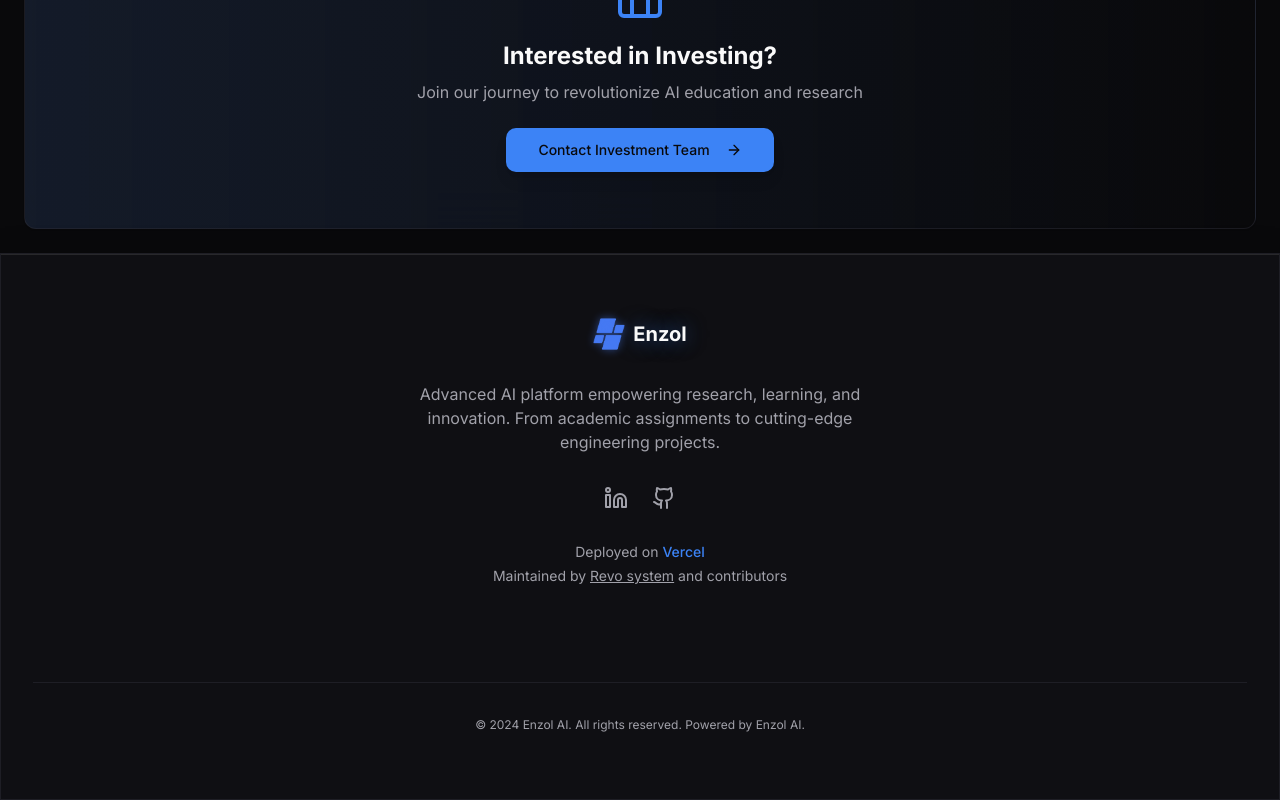
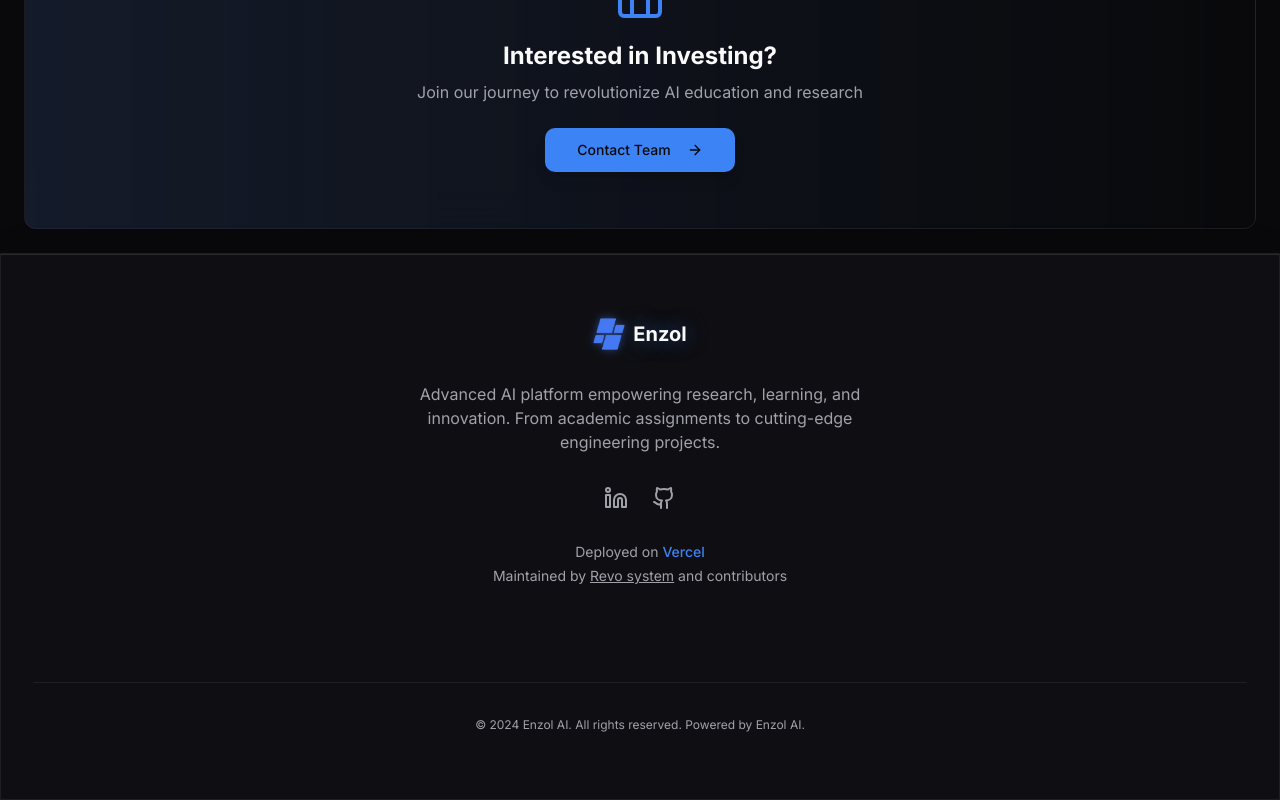
Before and after one commit to Vicade23/enzol-ai-pitchdeck, a React (Create React App) app: page /fundraising in a window 1280 px wide. Shown: the part 2097-2897 px from the top of the page. Built offline with nearby package versions, Linux system fonts and the light colour scheme.

Commit message:
first commit

```diff
--- a/src/pages/FundraisingPage.tsx
+++ b/src/pages/FundraisingPage.tsx
@@ -222,7 +222,7 @@
           </p>
           <Link to={companyEmail}>
             <Button size="lg" className="bg-primary hover:bg-primary/90">
-                Contact Investment Team
+                Contact Team
               <ArrowRight className="ml-2 h-4 w-4" />
             </Button>
           </Link>
```
